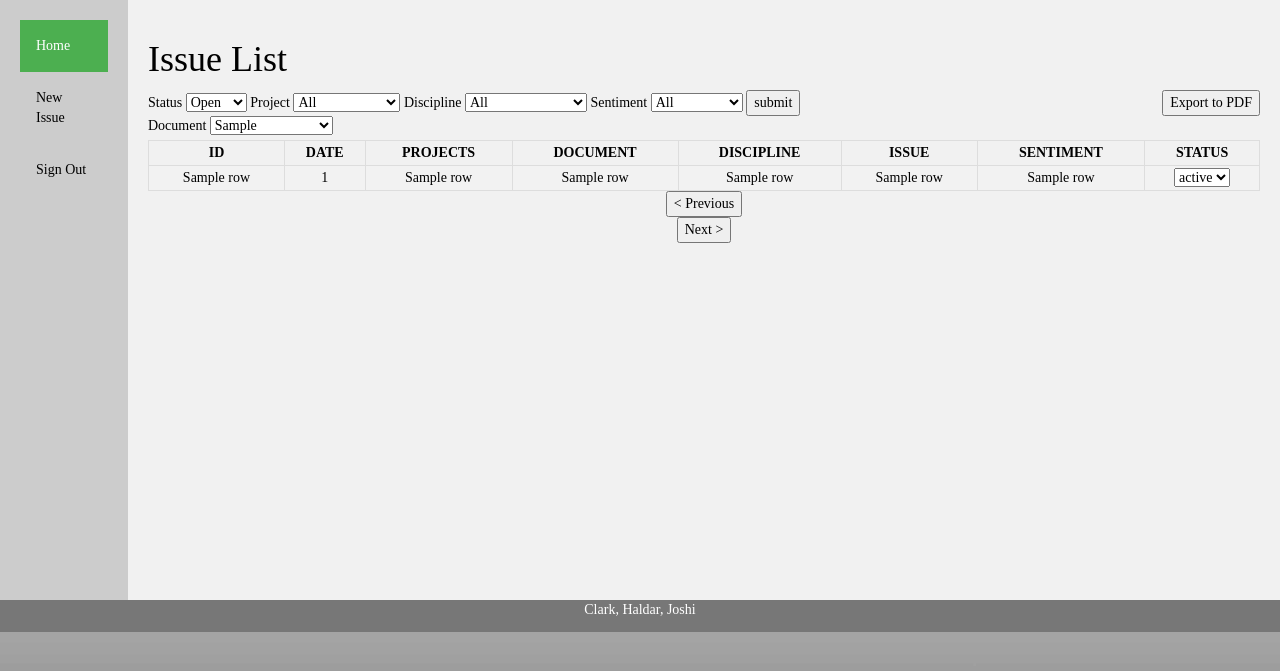
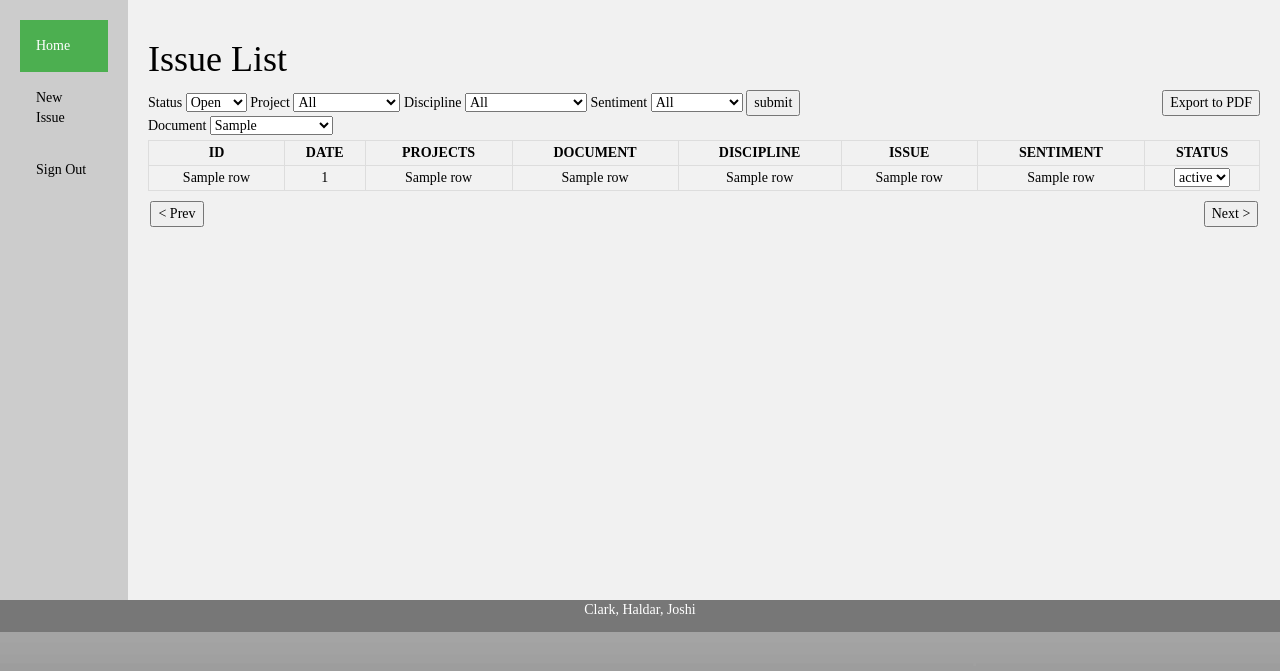
Before and after one commit to Urmi20/Assignment3, a Flask app: template app/templates/issue.html in a window 1280 px wide. Shown: the part 67-738 px from the top of the page. Run offline with Flask 2, Linux system fonts and the light colour scheme; the template is opened without the code that fills it: most values are stand-ins (such as "Sample title", 1, 10 or a date in 2020); some libraries are stand-ins or nearby versions.

Commit message:
Empty issues can no longer be registered
(cherry picked from commit 77e49d1c3eabef382cf5a46ba3ba7d364c1ae0aa)

```diff
--- a/app/templates/issue.html
+++ b/app/templates/issue.html
@@ -156,10 +156,14 @@
 				 </tr>
 				{% endfor %}
 		</table>
+	  	<p>
 	  	<div style="text-align: center;">
+			<div style="float: left; width: 58px">
 				{% if not first_page %}
-			<button onclick="goBack()">< Previous</button>
+				<button onclick="goBack()">< Prev</button>
 				{% endif %}
+			</div>
+			<div style="float: right; width: 58px">
 				<form method="post" action="main_issue_list">
 					{% if last_key %}
 					<button name="next" id="next" type="submit">Next ></button>
@@ -172,6 +176,7 @@
 					<input type="hidden" id="document" name="document" value="{{selected_document}}">
 					<input type="hidden" id="next_b" name="next_b" value="next_b">
 				</form>
+			</div>
 		</div>
 		<script>
 			function goBack() {
--- a/app/templates/newissue.html
+++ b/app/templates/newissue.html
@@ -69,7 +69,7 @@ Select a discipline:
 </br>
 </br>
 <form method="post" action="new_issue_landing" id="input_issue">
-    <textarea rows="5" cols="70" name="issue" placeholder="Enter issue description..."></textarea>
+    <textarea rows="5" cols="70" name="issue" placeholder="Enter issue description..." required></textarea>
     <input type="hidden" id="project" name="project" value="{{selected_project}}">
     <input type="hidden" id="document" name ="document" value="{{selected_document}}">
     <input type="hidden" id="discipline" name ="discipline" value="{{selected_discipline}}">
```
Lines whose indentation alone changed are shown as unchanged.
